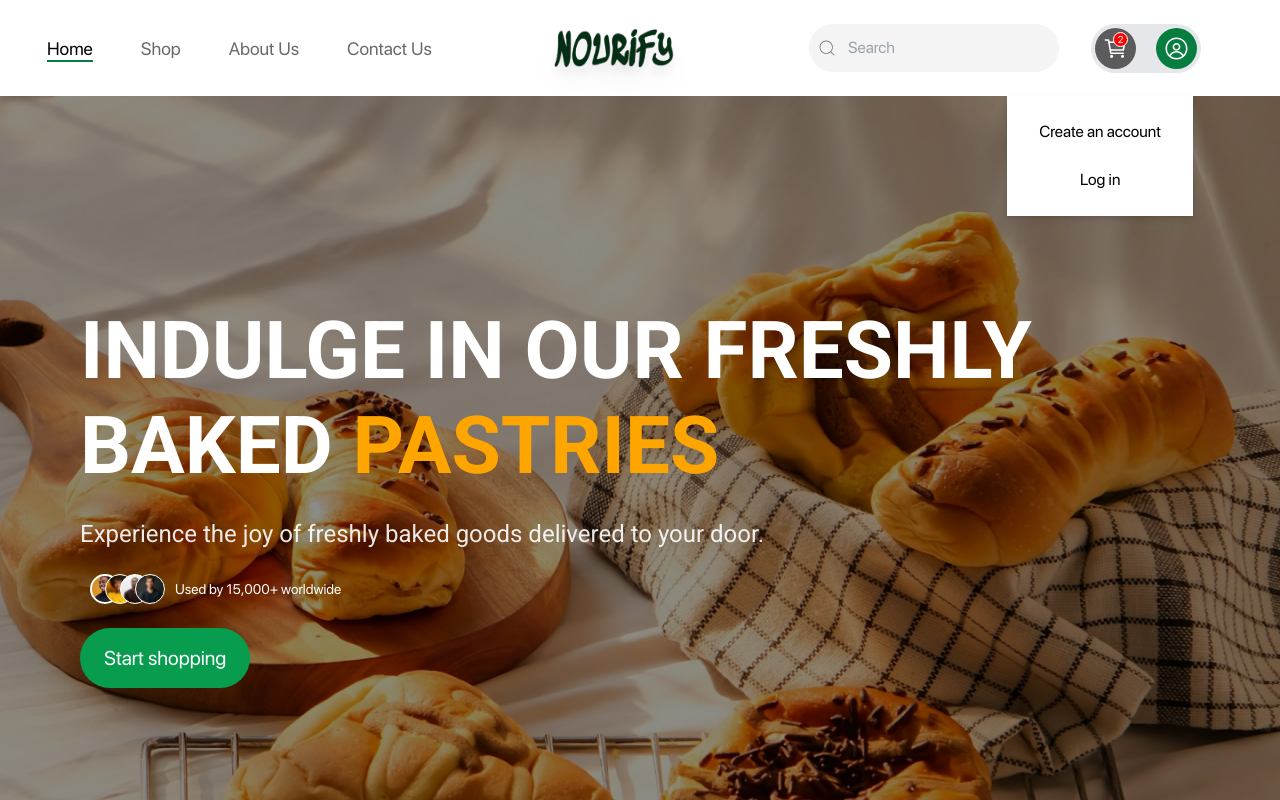
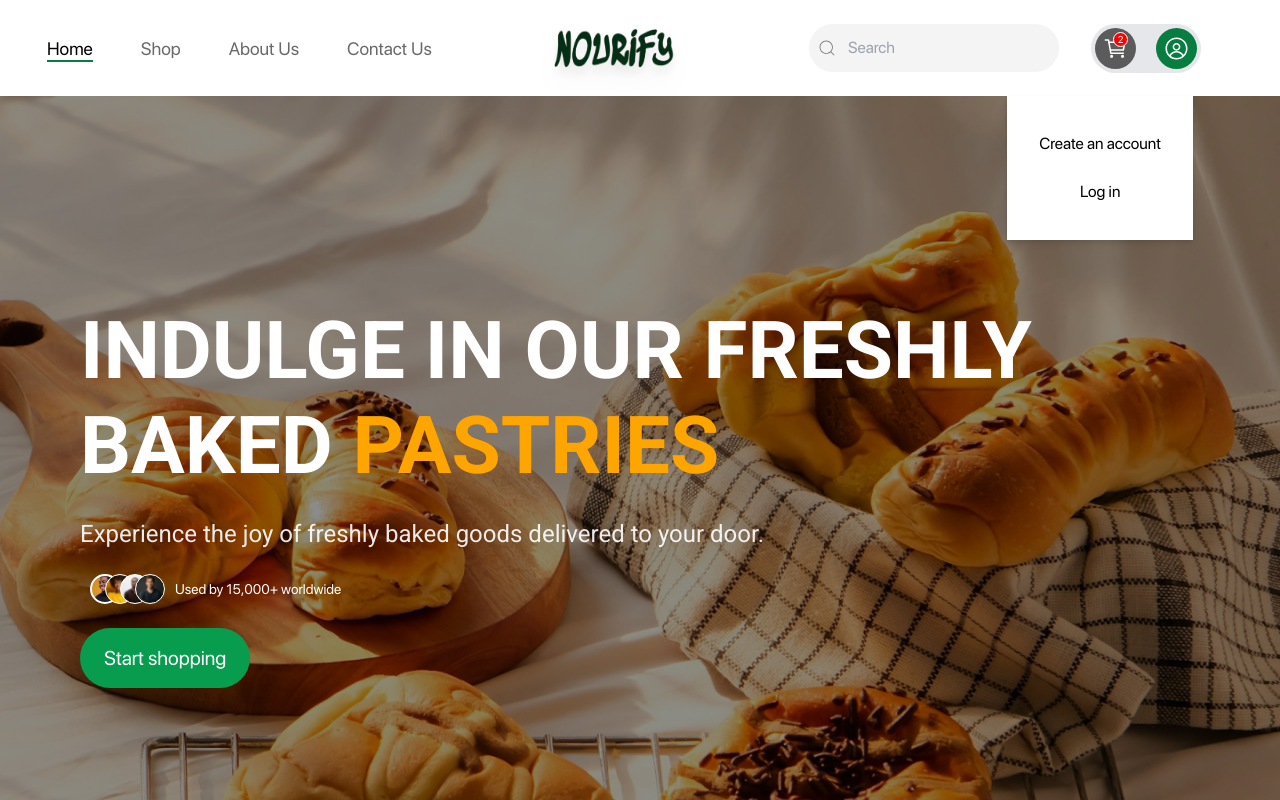
Before and after one commit to Nourify-develop/Nourify, a Next.js app: page / in a window 1280 px wide. Both pictures are taken after a click on the element 1176 px from the left and 48 px from the top of the page. Shown: the top 800 px of the page. Built offline with nearby package versions, Linux system fonts and the light colour scheme; a web font is replaced by a local one.

Commit message:
feat(dropdown): Add split hover effect with smooth transition

```diff
--- a/src/components/Navbar.tsx
+++ b/src/components/Navbar.tsx
@@ -12,6 +12,8 @@ function Navbar() {
   const [showMobileMenu, setShowMobileMenu] = useState(false);
 
   const [showLoginMenu, setShowLoginMenu] = useState<boolean>(false);
+
+  const [hoverState, setHoverState] = useState("none");
 
   const toggleMobileMenu = useCallback(() => {
     setShowMobileMenu((current) => !current);
@@ -79,7 +81,7 @@ function Navbar() {
           <div className="flex items-center gap-5 bg-gray-200 px-1 py-1 rounded-full">
             <div className="bg-gray-3 rounded-full p-1 lg:p-2 relative cursor-pointer">
               <IoCartOutline className="text-white" size={" 25px"} />
-              <p className=" absolute top-0 md:top-1 right-0 md:right-1 lg:right-2  bg-[#FF0000] border border-white h-[15px] w-[15px] rounded-full text-[10px] text-white flex items-center justify-center">
+              <p className="absolute top-0 md:top-1 right-0 md:right-1 lg:right-2  bg-[#FF0000] border border-white h-[15px] w-[15px] rounded-full text-[10px] text-white flex items-center justify-center">
                 2
               </p>
             </div>
@@ -102,14 +104,30 @@ function Navbar() {
                 animate={{ opacity: 1 }}
                 exit={{ opacity: 0 }}
                 transition={{ duration: 0.5 }}
-                className="absolute flex flex-col items-center self-end top-[6rem] right-[4.5rem] z-[1000] space-y-6 bg-white backdrop-blur-md sm:w-auto sm:self-center py-6  px-8 drop-shadow-md transition-all ease-in duration-300 hover:bg-gray-200 "
+                className="absolute flex flex-col items-center self-end top-[6rem] right-[4.5rem] z-[1000] overflow-hidden bg-white backdrop-blur-md sm:w-auto sm:self-center py-6  px-8 drop-shadow-md  "
+                style={{
+                  background: `linear-gradient(to bottom,
+          ${hoverState === "signup" ? "rgb(229 231 235)" : "white"} 0%,
+          ${hoverState === "signup" ? "rgb(229 231 235)" : "white"} 50%,
+          ${hoverState === "login" ? "rgb(229 231 235)" : "white"} 50%,
+          ${hoverState === "login" ? "rgb(229 231 235)" : "white"} 100%)`,
+                  transition: "background 0.3s ease-in-out",
+                }}
               >
-                <li>
+                <li
+                  className="w-full text-center py-3 transition-all ease-in duration-500"
+                  onMouseEnter={() => setHoverState("signup")}
+                  onMouseLeave={() => setHoverState("none")}
+                >
                   {" "}
                   <Link href="/signup">Create an account</Link>
                 </li>
 
-                <li>
+                <li
+                  className="w-full text-center py-3 transition-all ease-in duration-300"
+                  onMouseEnter={() => setHoverState("login")}
+                  onMouseLeave={() => setHoverState("none")}
+                >
                   <Link href="/login">Log in</Link>{" "}
                 </li>
               </motion.ul>
@@ -117,7 +135,7 @@ function Navbar() {
             S
           </AnimatePresence>
 
-          {/* TODO: HAMBURGER ICON and add the "OPEN"  class dynamically.*/}
+          {/* TODO: HAMBURGER ICON and add the "OPEN" class dynamically.*/}
           {/* FIXME: WORKS */}
           <button
             onClick={toggleMobileMenu}
```
